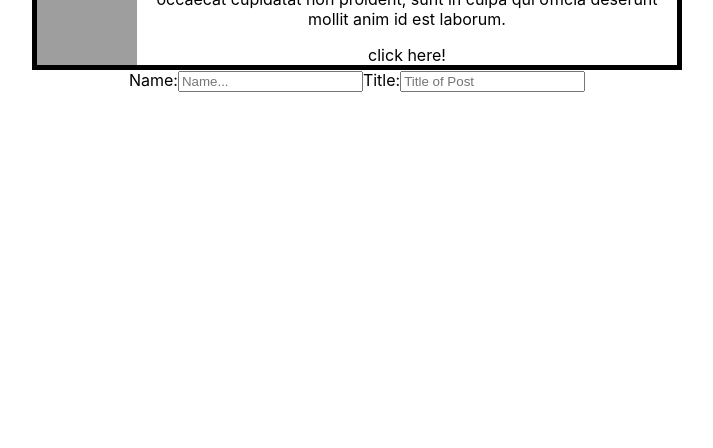
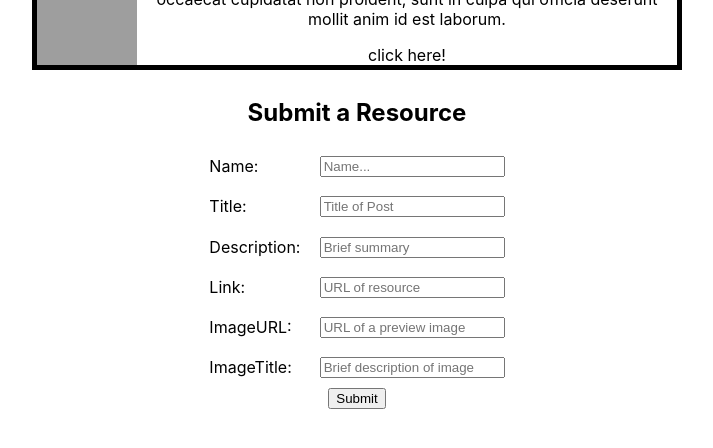
Before and after one commit to St0neofFr33dom/11-11Hackathon, a React (Create React App) app in the folder front-end/: page / in a window 1280 px wide. Shown: the part 216-664 px from the top of the page, without its empty margins (283-996 px from the left). Built offline with nearby package versions, Linux system fonts and the light colour scheme; grey boxes are pictures that could not be loaded.

Commit message:
Made submit form each field changes a state variable, ready to add a submit function

```diff
--- a/front-end/src/componets/PostForm.js
+++ b/front-end/src/componets/PostForm.js
@@ -1,4 +1,5 @@
 import {useState} from 'react'
+import "../style/postForm.css"
 
 const PostForm = () => {
 
@@ -19,12 +20,38 @@ const PostForm = () => {
             setForm({...form, [name]:value})
         }
 
+        function handleSubmit() {
+            //post request goes here
+        }
+
     return (
-        <div>
-            <label forhtml="name">Name:</label>
-            <input type="text" id="name" name="name" placeholder='Name...' value={form.name} onChange={handleChange}></input>
-            <label forhtml="title">Title:</label>
-            <input type="text" id="title" name="title" placeholder='Title of Post' value={form.title} onChange={handleChange}></input>
+        <div className="postForm">
+        <h2>Submit a Resource</h2>
+            <div className="postFormInput">
+                <label forhtml="name">Name:</label>
+                <input type="text" id="name" name="name" placeholder='Name...' value={form.name} onChange={handleChange}></input>
+            </div>
+            <div className="postFormInput">
+                <label forhtml="title">Title:</label>
+                <input type="text" id="title" name="title" placeholder='Title of Post' value={form.title} onChange={handleChange}></input>
+            </div>
+            <div className="postFormInput">
+            <label forhtml="description">Description:</label>
+            <input type="text" id="description" name="description" placeholder='Brief summary' value={form.description} onChange={handleChange}></input>
+            </div>
+            <div className="postFormInput">
+            <label forhtml="link">Link:</label>
+            <input type="text" id="link" name="link" placeholder='URL of resource' value={form.link} onChange={handleChange}></input>
+            </div>
+            <div className="postFormInput">
+            <label forhtml="imageURL">ImageURL:</label>
+            <input type="text" id="imageURL" name="imageURL" placeholder='URL of a preview image' value={form.imageURL} onChange={handleChange}></input>
+            </div>
+            <div className="postFormInput">
+            <label forhtml="imageAlt">ImageTitle:</label>
+            <input type="text" id="imageAlt" name="imageAlt" placeholder='Brief description of image' value={form.imageAlt} onChange={handleChange}></input>
+            </div>
+            <button onClick={handleSubmit}>Submit</button>
         </div>
     )
 }
--- /dev/null
+++ b/front-end/src/style/postForm.css
@@ -0,0 +1,16 @@
+.postForm{
+    display:flex;
+    flex-direction: column;
+    align-items: center;
+    margin: 0.5em;
+    /* border: 2px black solid; */
+}
+
+.postFormInput{
+    padding: 0.5em;
+    margin: 0.1em;
+    display: flex;
+    justify-content: space-between;
+    width: 100%;
+    text-align: center;
+}
```
